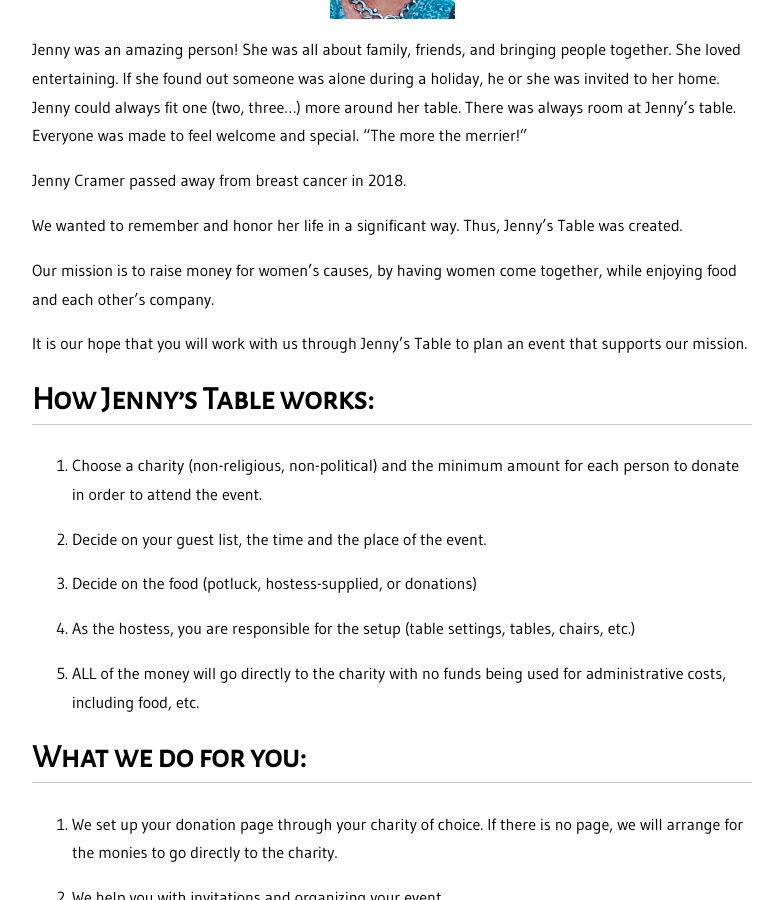
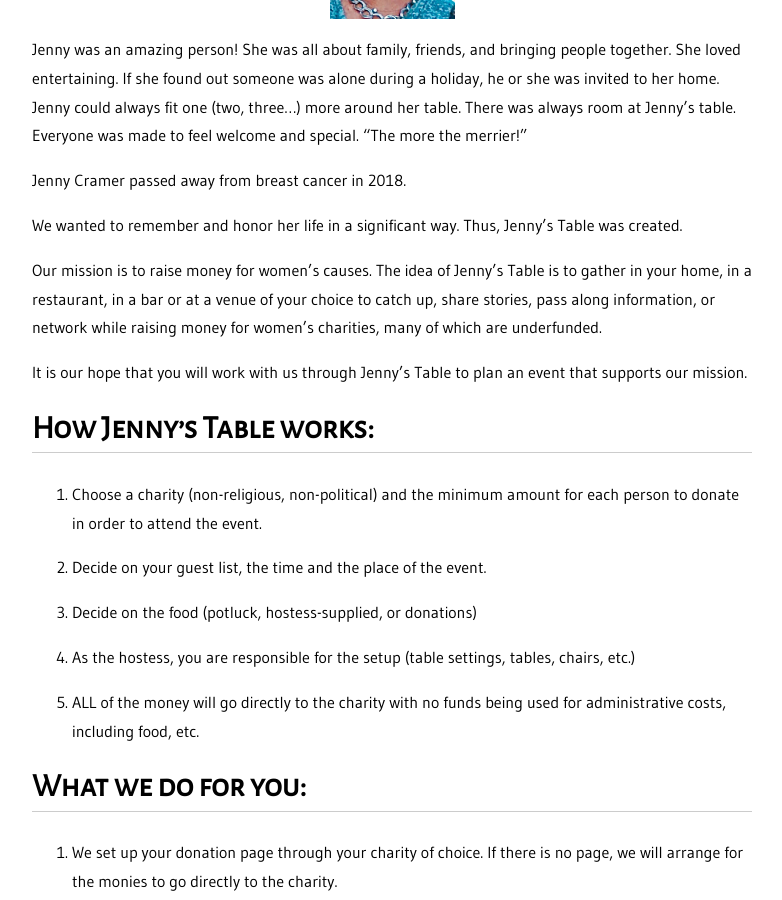
Before and after one commit to jennystable/website, a Jekyll site: the page built from index.markdown, in a window 1280 px wide and 900 px high, scrolled down 425 px. Shown: the whole window, without its empty margins (248-1030 px from the left). Built offline with Jekyll 4.4.1, drawn with Linux system fonts in a browser that asks for light colours.

Commit message:
Updated Index

```diff
--- a/index.markdown
+++ b/index.markdown
@@ -12,7 +12,7 @@ Jenny Cramer passed away from breast cancer in 2018.
 
 We wanted to remember and honor her life in a significant way.  Thus, Jenny's Table was created.
 
-Our mission is to raise money for women’s causes, by having women come together, while enjoying food and each other’s company.
+Our mission is to raise money for women’s causes.  The idea of Jenny's Table is to gather in your home, in a restaurant, in a bar or at a venue of your choice to catch up, share stories, pass along information, or network while raising money for women's charities, many of which are underfunded.
 
 It is our hope that you will work with us through Jenny’s Table to plan an event that supports our mission.
 
```
